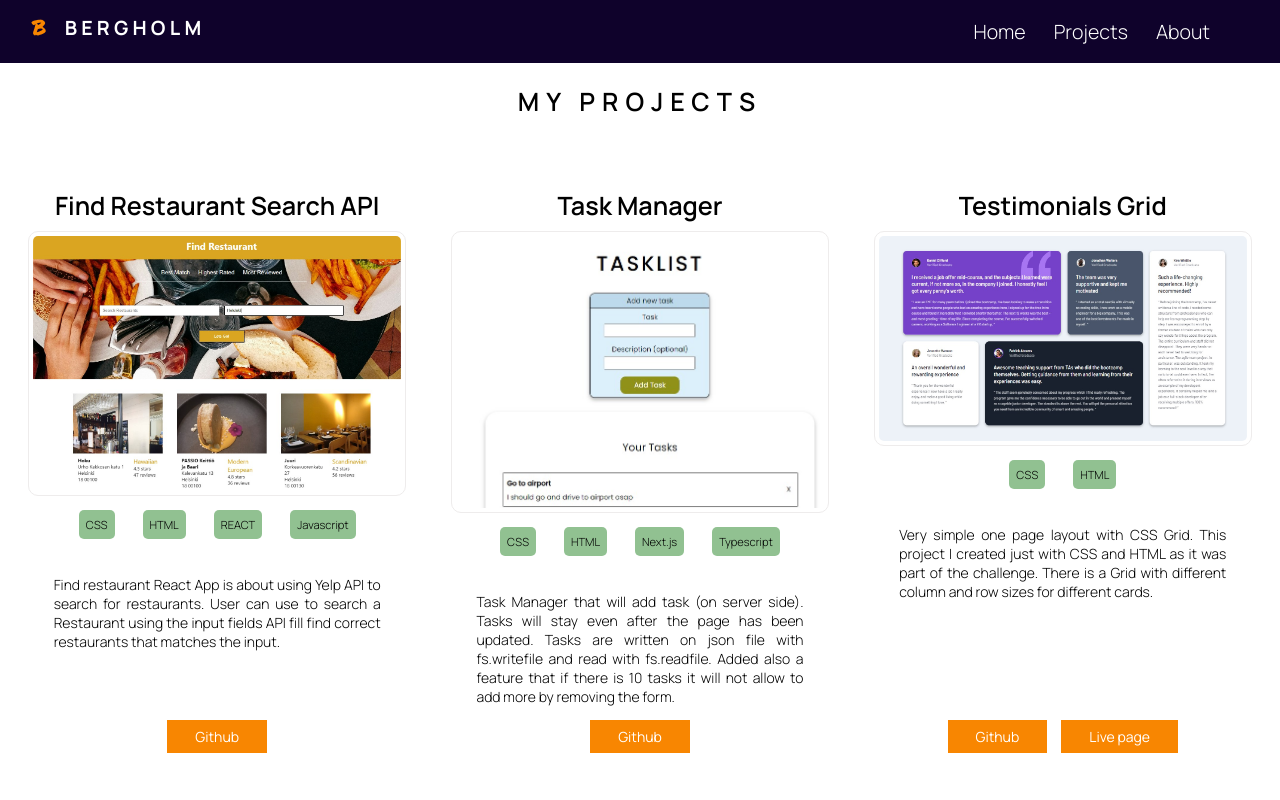
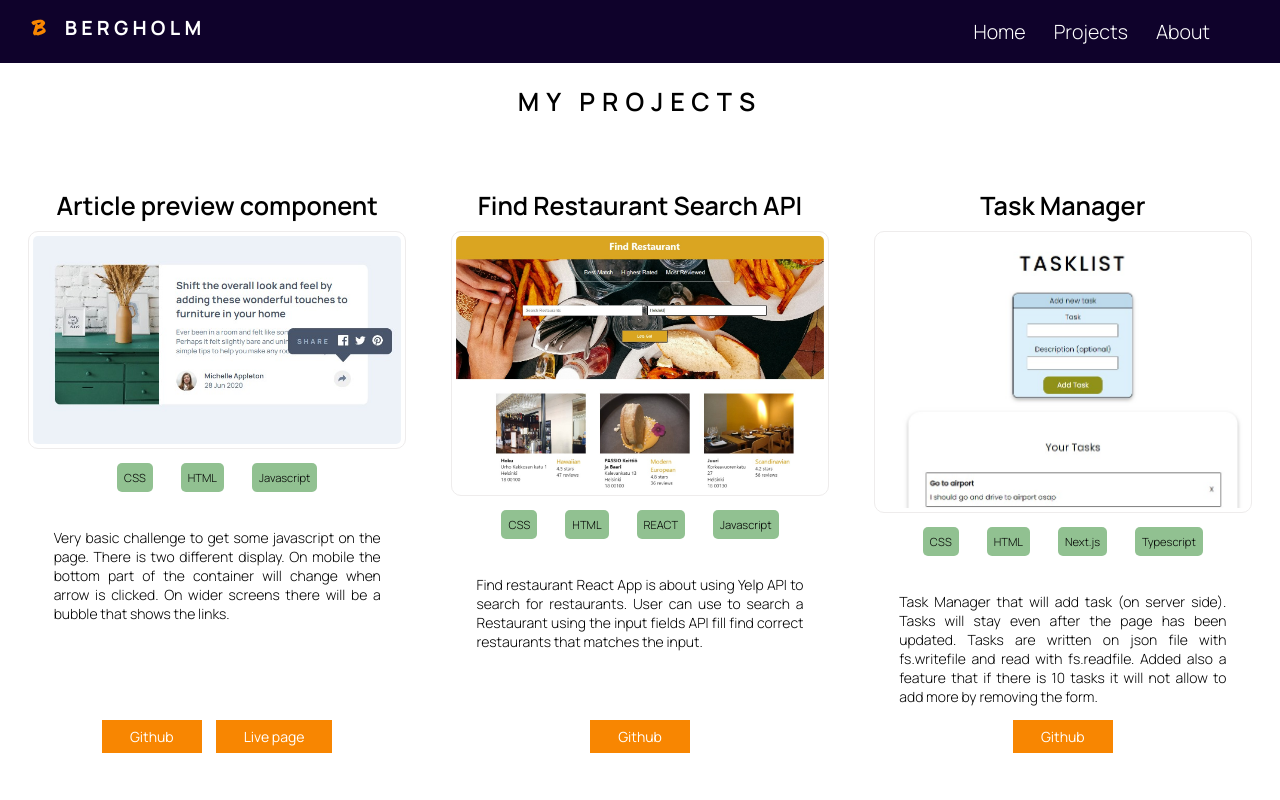
Before and after one commit to Jani-B/portfolio_website, a Next.js app: page /projects in a window 1280 px wide. Shown: the top 800 px of the page. Built offline with nearby package versions, Linux system fonts and the light colour scheme; a web font is replaced by a local one.

Commit message:
added new project to cardinfo

```diff
--- a/src/app/cardinfo/cardinfo.js
+++ b/src/app/cardinfo/cardinfo.js
@@ -1,4 +1,20 @@
 export const cardInfo = [
+  {
+    cardId: "card12",
+    frontpage: true,
+    cardHeader: "Article preview component",
+    stack: ["CSS", "HTML", "Javascript"],
+    cardText: [
+      "Very basic challenge to get some javascript on the page. ",
+      "There is two different display. On mobile the bottom part of the container will change ",
+      "when arrow is clicked. On wider screens there will be a bubble that shows the links.",
+    ],
+
+    cardPicture: "/images/article_preview_component.jpg",
+    haswebsite: true,
+    github: "https://github.com/Jani-B/FEM-Article-preview-component",
+    webpage: "https://jani-b.github.io/FEM-Article-preview-component",
+  },
   {
     cardId: "card11",
     frontpage: true,
@@ -34,7 +50,7 @@ export const cardInfo = [
   },
   {
     cardId: "card9",
-    frontpage: true,
+    frontpage: false,
     cardHeader: "Testimonials Grid",
     stack: ["CSS", "HTML"],
     cardText: [
```
Also changed, not shown: public/images/article_preview_component.jpg (added).
